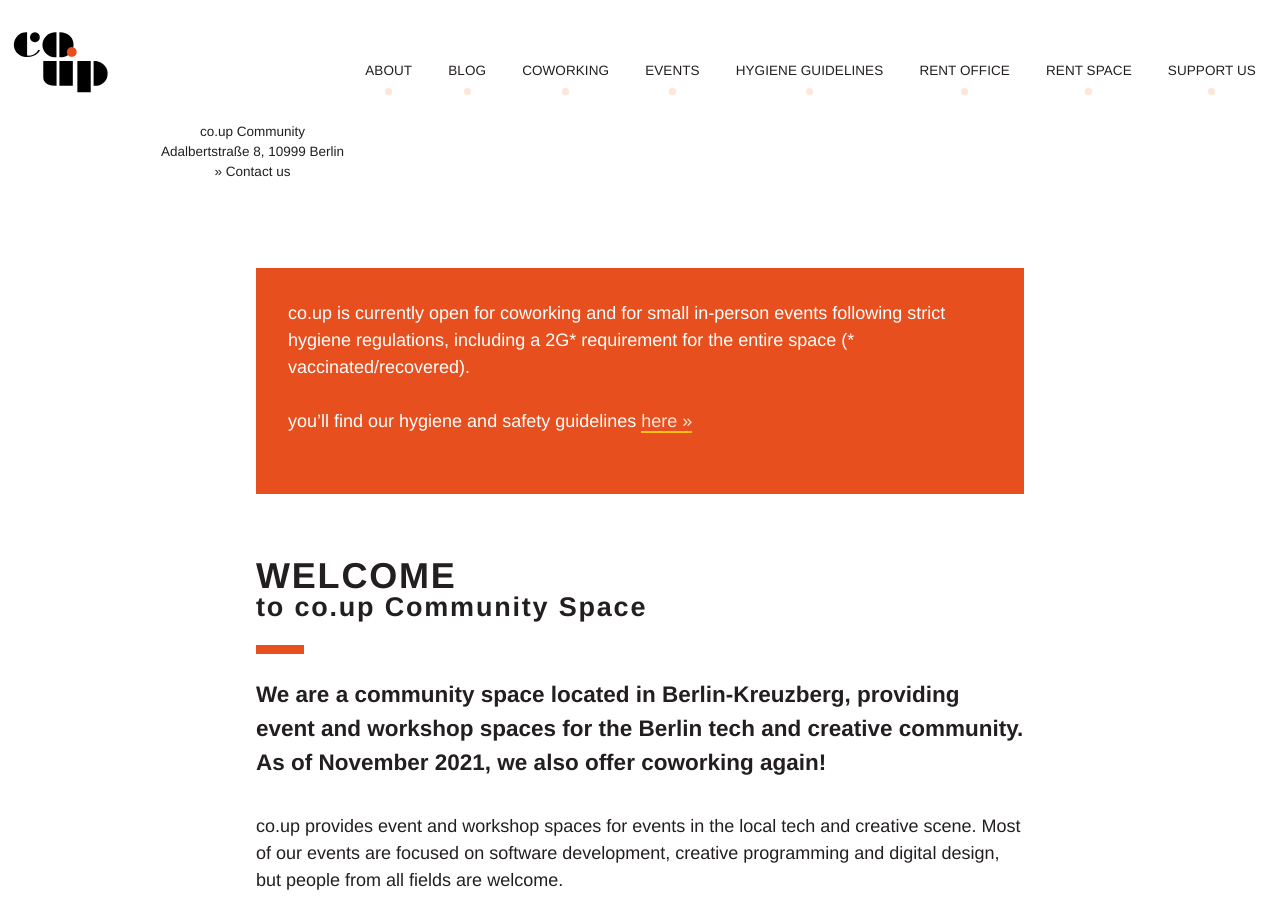
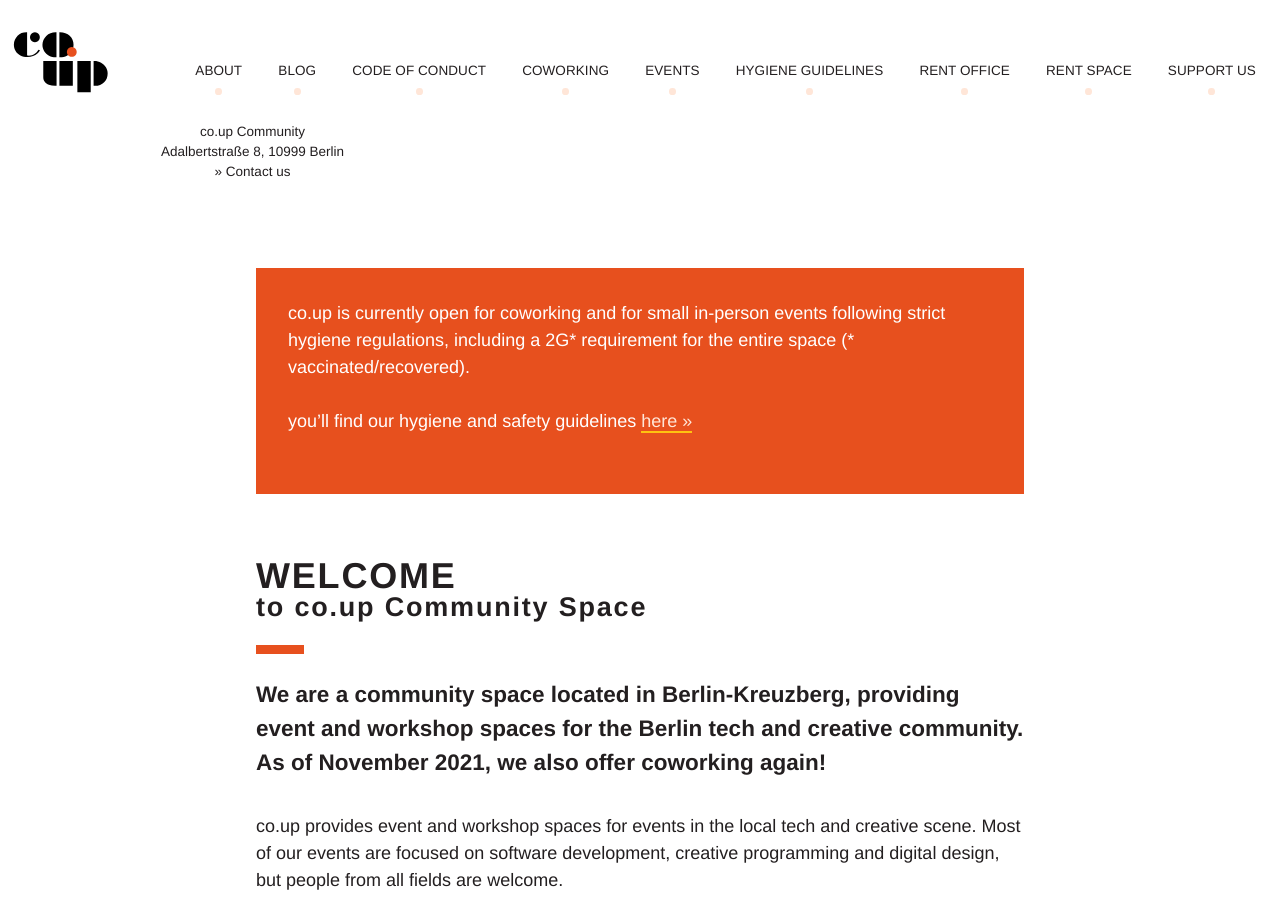
Before and after one commit to co-up/co-up.de, a Jekyll site: the page built from index.html, in a window 1280 px wide and 900 px high. Built offline with Jekyll 4.4.1, drawn with Linux system fonts in a browser that asks for light colours.

Commit message:
added CoC link to the header

```diff
--- a/_includes/header.html
+++ b/_includes/header.html
@@ -9,6 +9,7 @@
     <nav id="navigation" class="navigation clearfix">
       <a href="/about" title="About">About</a>
       <a href="/blog" title="Blog">Blog</a>
+      <a href="/code-of-conduct/" title="Code of Conduct">Code of Conduct</a>
       <a href="/coworking" title="Coworking">Coworking</a>
       <a href="/events" title="Events">Events</a>
       <a href="/hygiene-safety-guidelines" title="Hygiene Guidelines">Hygiene Guidelines</a>
```
